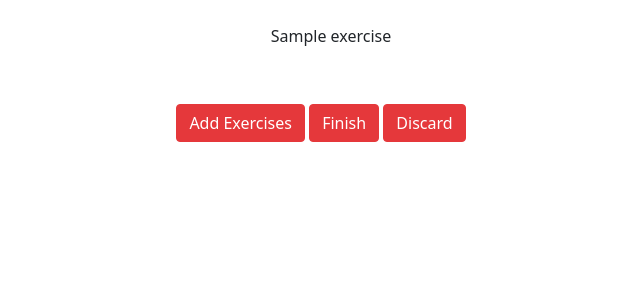
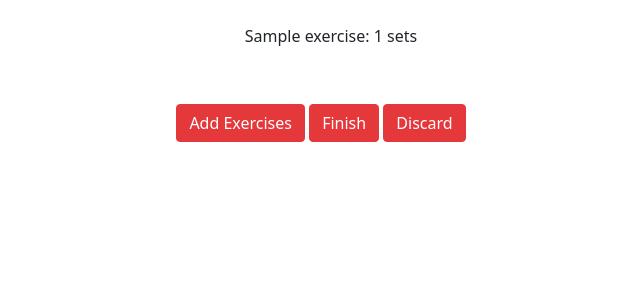
Before and after one commit to nordic16/xLift, a Django app: page /workouts/1 in a window 1280 px wide. Shown: the part 70-370 px from the top of the page, without its empty margins (309-949 px from the left). Run offline with Django 3.2, Linux system fonts and the light colour scheme; a user stored in the database is signed in; tables that the repository leaves empty hold one stand-in row (values such as "Sample post"); some libraries are stand-ins or nearby versions.

Commit message:
now you can have several sets per workout. Still far from done

```diff
--- a/base/models.py
+++ b/base/models.py
@@ -37,6 +37,7 @@ class Exercise(models.Model):
 
 # Exercise set.
 class ExSet(models.Model):
+    number = models.SmallIntegerField(default=1)
     weight = models.IntegerField()
     reps = models.IntegerField()
     exercise = models.ForeignKey(Exercise, models.CASCADE)
--- a/base/templates/edit_workout.html
+++ b/base/templates/edit_workout.html
@@ -9,7 +9,7 @@
 <table class="table">
     <thead>
         {% for i in sets %}
-          <p>{{ i.exercise.name }}</p>
+          <p>{{ i.exercise.name }}: {{ i.number }} sets</p>
         {% endfor %}
     </thead>
   </table>
--- a/base/views.py
+++ b/base/views.py
@@ -32,10 +32,6 @@ def workout_page_view(request, id):
             return render(request, 'edit_workout.html',
                 context={'form' : form, 'sets' : sets})
 
-            #return render(request, 'edit_workout.html',
-             #   context={'workout' : workout, 'sets' : sets,
-              #           'exercises' : utils.exercises})
-
         else:
             return redirect(reverse_lazy('home'))
 
@@ -48,13 +44,17 @@ def workout_page_view(request, id):
             for ex in data["Exercises"]:
                 print(ex.name)
 
-                # Creates a set for each exercise.
-                exset = ExSet.objects.create(exercise=ex, reps=0, weight=0, workout=workout)
-                exset.save()
+                # If exercise is already in the workout, add another set
+                temp_set = ExSet.objects.filter(exercise=ex)
+                if temp_set:
+                    temp_set[0].number += 1
+                    temp_set[0].save()
+
+                else:
+                    exset = ExSet.objects.create(exercise=ex, reps=0, weight=0, workout=workout)
+                    exset.save()
 
             return redirect(f'/workouts/{id}')
-
-
 
 
 def new_workout(request):
@@ -78,6 +78,7 @@ def new_workout(request):
 
             return redirect(f'/workouts/{workout.id}')
 
+
 # EXCEPTIONS
 def page_not_found_view(request, exception):
      return render(request, 'errors/404.html')
```
Also changed, not shown: base/migrations/0009_exset_number.py (added).
